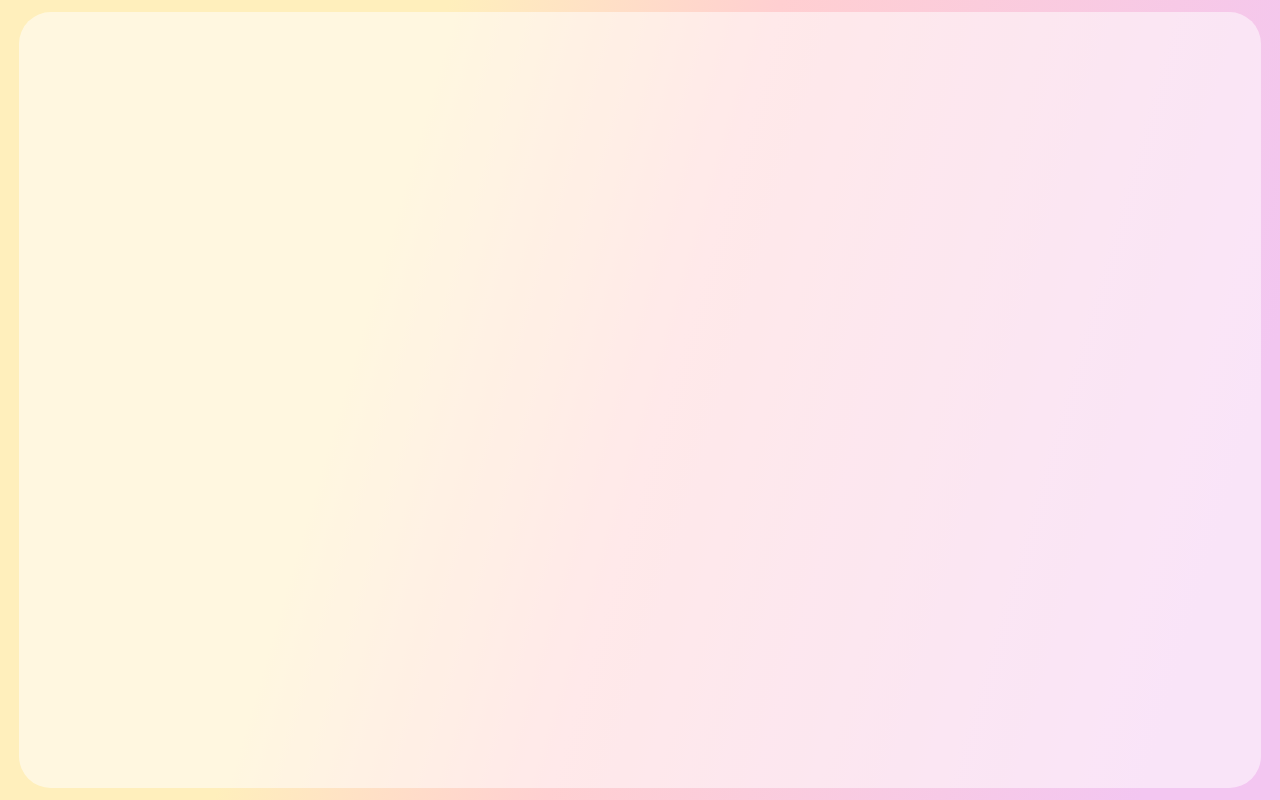
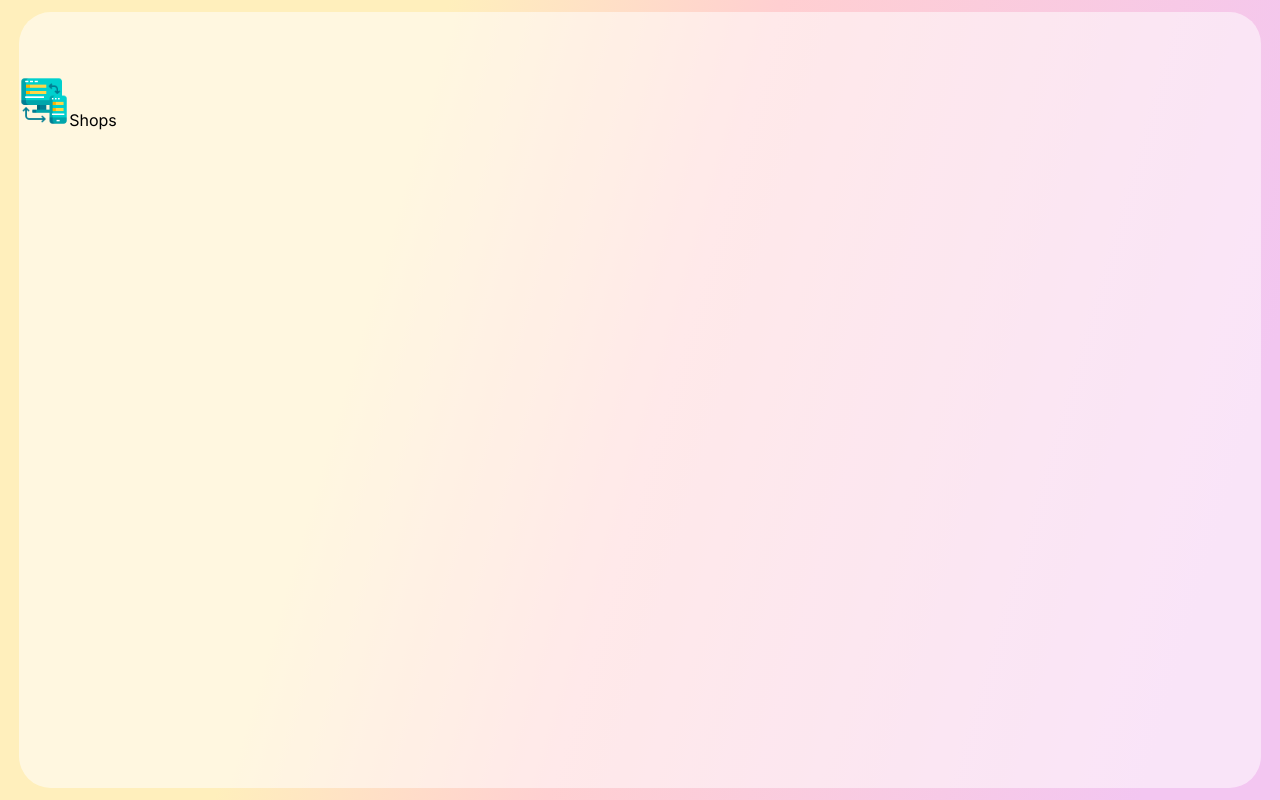
Before and after one commit to Sama-Liyanage/ReactAdmin-Dashboard-Template-Design, a React (Create React App) app: page / in a window 1280 px wide. Built offline with nearby package versions, Linux system fonts and the light colour scheme.

Commit message:
Update Content

```diff
--- a/src/App.js
+++ b/src/App.js
@@ -1,12 +1,13 @@
+import Sidebar from './Components/Sidebar/Sidebar';
+import './App.css';
 
-import './App.css';
 
 function App() {
   return (
     <div className="App">
-       <div className='AppGlass'>
-
-       </div>
+      <div className='AppGlass'>
+        <Sidebar />
+      </div>
     </div>
   );
 }
--- /dev/null
+++ b/src/Components/Sidebar/Sidebar.css
@@ -0,0 +1,10 @@
+.Sidebar{
+    display: flex;
+    flex-direction: column;
+    position: relative;
+    padding-top: 4rem;
+    transition: all 300ms ease;
+}
+.logo{
+
+}
--- /dev/null
+++ b/src/Components/Sidebar/Sidebar.js
@@ -0,0 +1,20 @@
+import React from 'react'
+import logo from "../../assets/images/logo.png"
+import './Sidebar.css'
+
+const Sidebar = () => {
+  return (
+    <div className='Sidebar'>
+      {/* logo */}
+      <div className='logo'>
+        <img style={{width:'50px'}} src={logo} alt=''/>
+        <span>
+          Sh<span>o</span>ps
+        </span>
+      </div>
+
+    </div>
+  )
+}
+
+export default Sidebar
```
Also changed, not shown: src/assets/images/logo.png (added).
